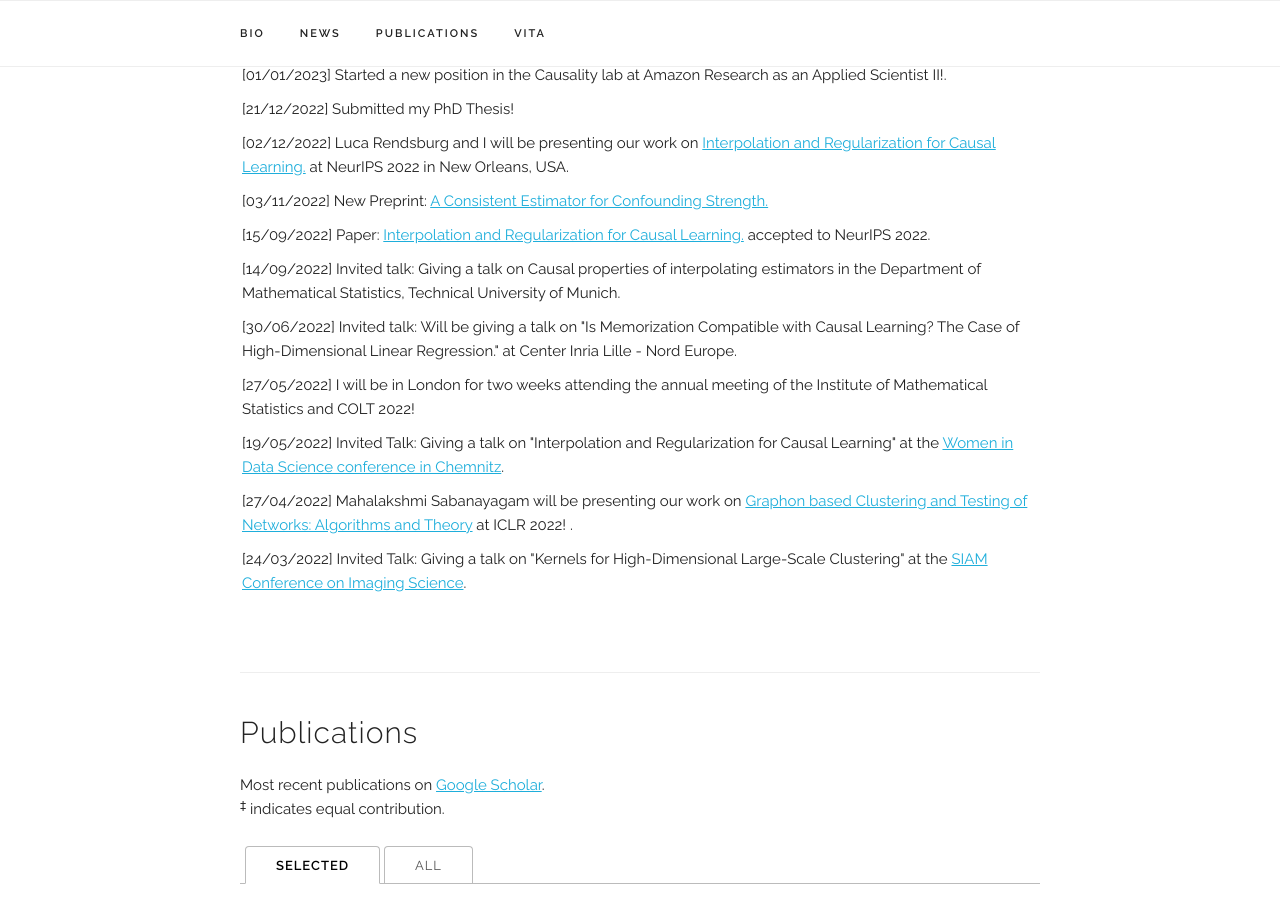
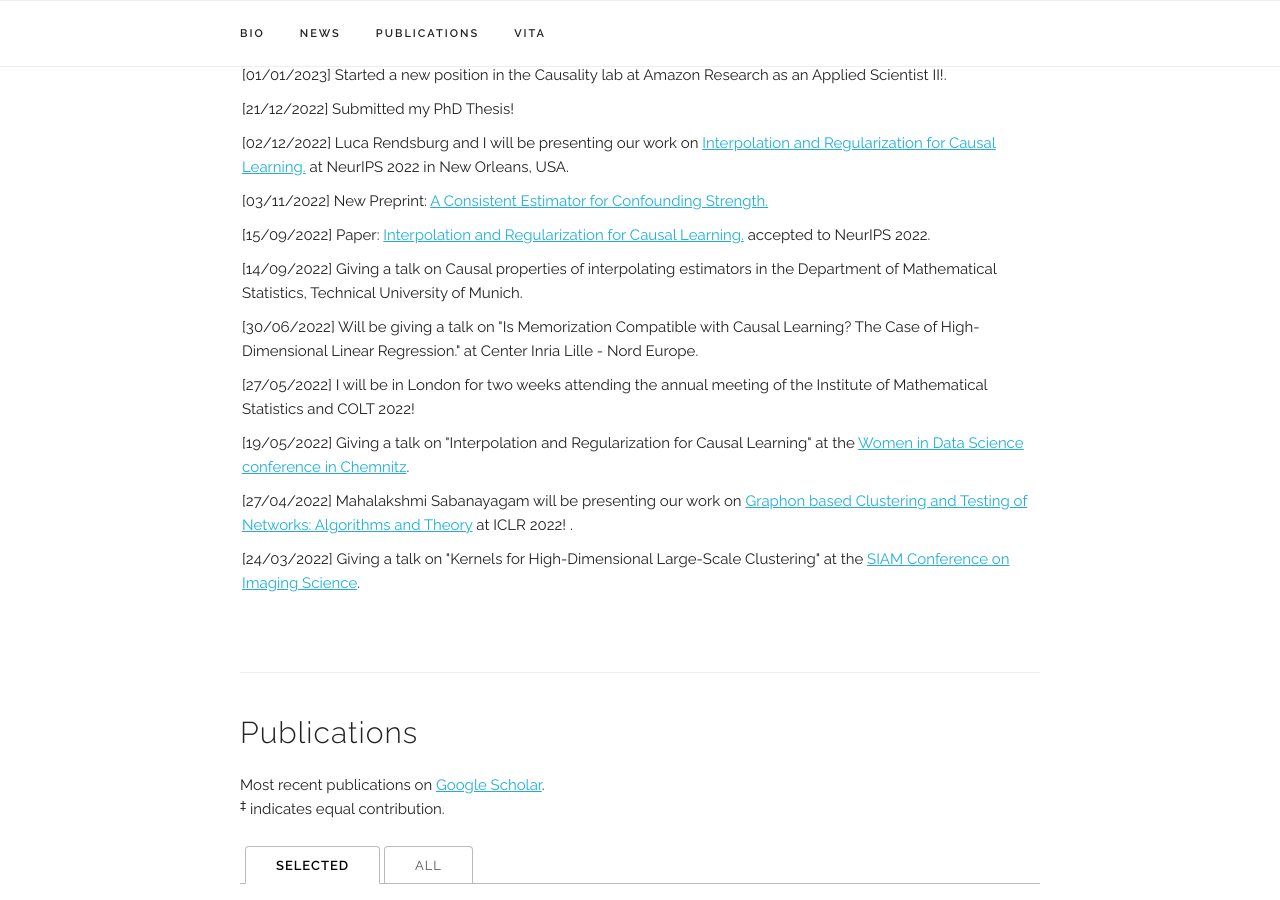
Before and after one commit to leenachennuru/jekyll-leenacvankadara, a Jekyll site: the page built from index.html, in a window 1280 px wide and 900 px high, scrolled down 797 px. Built offline with Jekyll 4.4.1, drawn with Linux system fonts in a browser that asks for light colours; some web fonts are replaced.

Commit message:
Initial commit

```diff
--- a/index.html
+++ b/index.html
@@ -58,11 +58,11 @@ title: Home
     </li>
 
     <li> [14/09/2022]
-      Invited talk: Giving a talk on Causal properties of interpolating estimators in the Department of Mathematical Statistics, Technical University of Munich.
+      Giving a talk on Causal properties of interpolating estimators in the Department of Mathematical Statistics, Technical University of Munich.
     </li>
 
     <li> [30/06/2022]
-      Invited talk: Will be giving a talk on "Is Memorization Compatible with Causal Learning? The Case of High-Dimensional Linear Regression." at Center Inria Lille - Nord Europe.
+       Will be giving a talk on "Is Memorization Compatible with Causal Learning? The Case of High-Dimensional Linear Regression." at Center Inria Lille - Nord Europe.
     </li>
 
     <li> [27/05/2022]
@@ -70,7 +70,7 @@ title: Home
     </li>
 
     <li> [19/05/2022]
-      Invited Talk: Giving a talk on "Interpolation and Regularization for Causal Learning" at the <a href="https://www.tu-chemnitz.de/mathematik/wids/sprecherinnen.html.en"  target="_blank">Women in Data Science conference in Chemnitz</a>.
+      Giving a talk on "Interpolation and Regularization for Causal Learning" at the <a href="https://www.tu-chemnitz.de/mathematik/wids/sprecherinnen.html.en"  target="_blank">Women in Data Science conference in Chemnitz</a>.
     </li>
 
     <li> [27/04/2022]
@@ -79,7 +79,7 @@ title: Home
     </li>
 
     <li> [24/03/2022]
-      Invited Talk: Giving a talk on "Kernels for High-Dimensional Large-Scale Clustering" at the <a href="https://meetings.siam.org/sess/dsp_programsess.cfm?SESSIONCODE=72938"  target="_blank">SIAM Conference on Imaging Science</a>.
+      Giving a talk on "Kernels for High-Dimensional Large-Scale Clustering" at the <a href="https://meetings.siam.org/sess/dsp_programsess.cfm?SESSIONCODE=72938"  target="_blank">SIAM Conference on Imaging Science</a>.
     </li>
 
 
```
